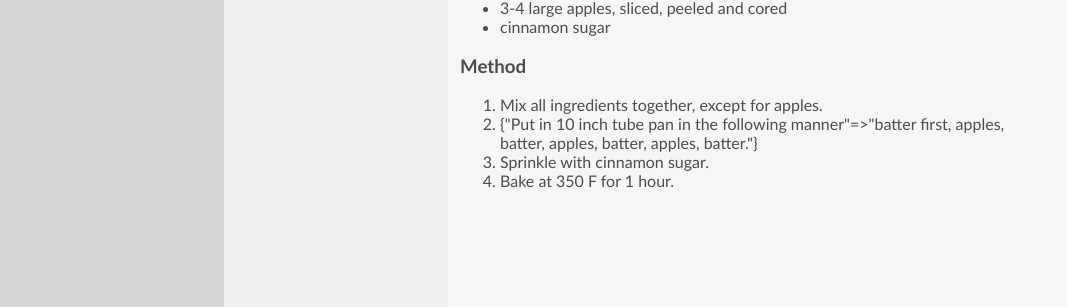
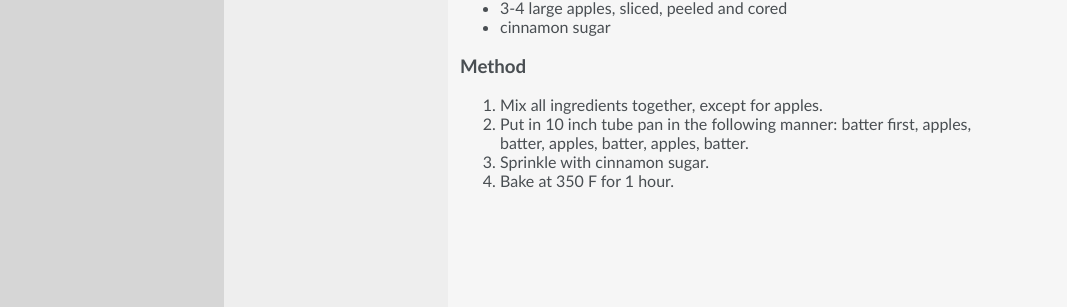
Before and after one commit to slfed/recipes, a Jekyll site: the page built from _recipes/sweet-baking/jewish-apple-cake.md, in a window 1280 px wide. Shown: the part 355-662 px from the top of the page, without its empty margins (0-1067 px from the left). Built offline with Jekyll 4.4.1, drawn with Linux system fonts in a browser that asks for light colours.

```diff
--- a/_recipes/sweet-baking/jewish-apple-cake.md
+++ b/_recipes/sweet-baking/jewish-apple-cake.md
@@ -17,7 +17,7 @@ ingredients:
 - cinnamon sugar
 method:
 - Mix all ingredients together, except for apples.
-- Put in 10 inch tube pan in the following manner: batter first, apples, batter, apples, batter, apples, batter.
+- "Put in 10 inch tube pan in the following manner: batter first, apples, batter, apples, batter, apples, batter."
 - Sprinkle with cinnamon sugar.
 - Bake at 350 F for 1 hour.
 ---
```
